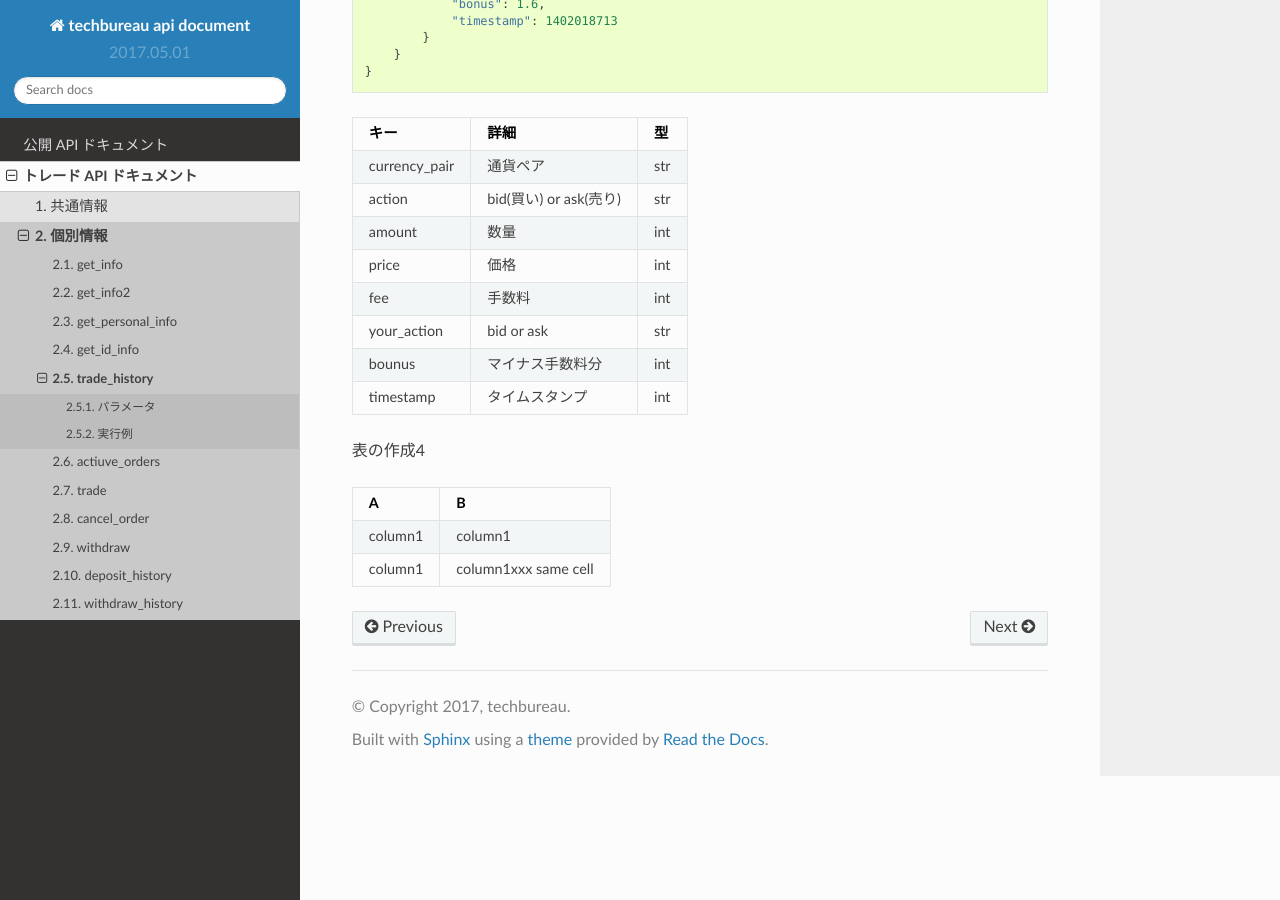
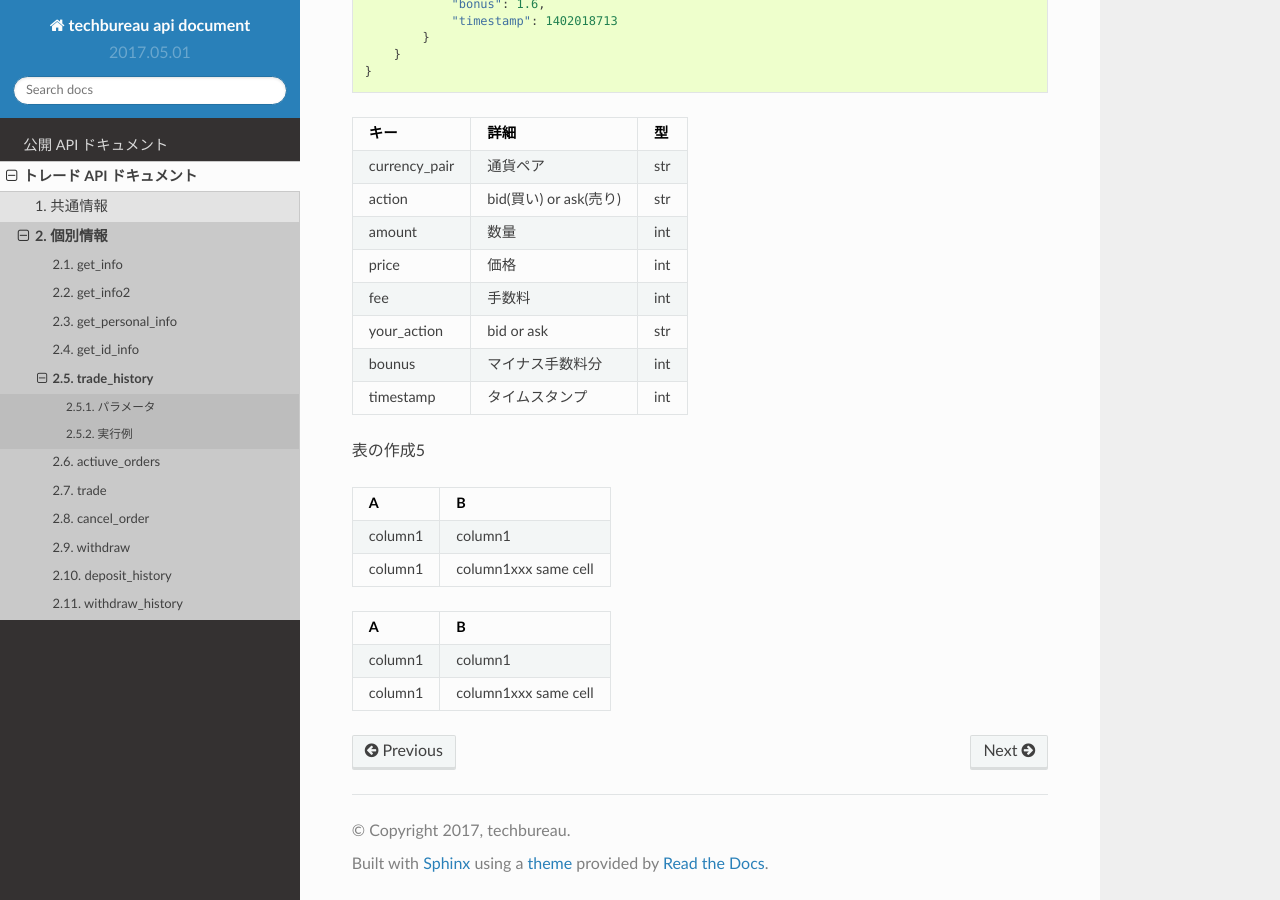
Before and after one commit to techbureau/api-doc, a Sphinx documentation site: the page built from docs/trade/2_individual/5_trade_history.rst, in a window 1280 px wide and 900 px high, scrolled down 1029 px. Built offline with Sphinx 7.4.7 and the Read the Docs theme 2.0.0, drawn with Linux system fonts in a browser that asks for light colours.

Commit message:
no message

```diff
--- a/docs/trade/2_individual/5_trade_history.rst
+++ b/docs/trade/2_individual/5_trade_history.rst
@@ -66,7 +66,7 @@ trade_history
    "timestamp", "タイムスタンプ", "int"
 
 
-表の作成4
+表の作成5
 
 +---------------+---------+--------------------------------------------+----------+----------+
 | パラメーター    | 必須項目 | 詳細                                        | int      | デフォルト |
@@ -110,3 +110,12 @@ trade_history
 |column1| column1xxx |
 |       | same cell  |
 +-------+------------+
+
+
+=======  =======
+A        B
+=======  =======
+column1  column1
+column1  column1xxx
+         same cell
+=======  =======
```
